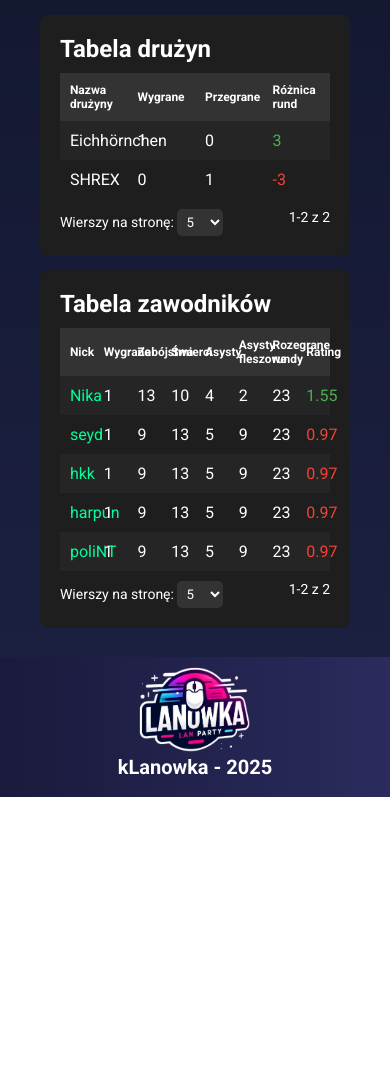
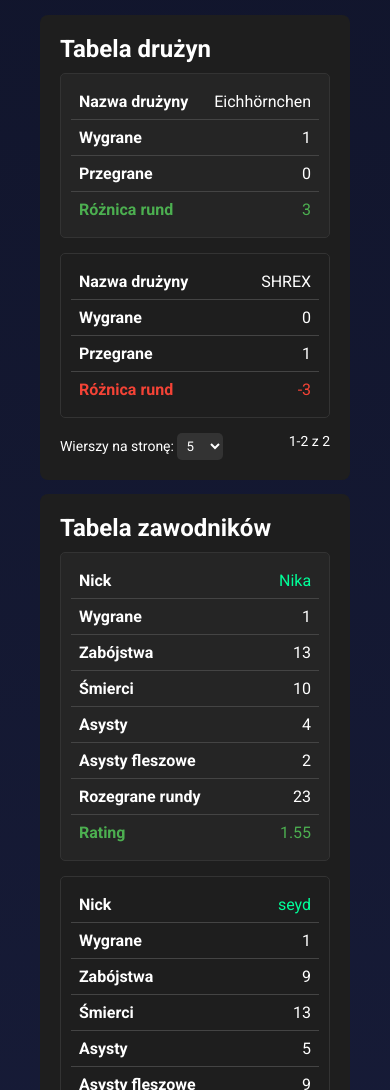
Before and after one commit to seeyd7/kLANOWKA-panel, a plain HTML site: page panel.html in a window 390 px wide. Shown: the part 332-1422 px from the top of the page. Before the commit the page ends 1129 px from the top, so only its background shows below. Drawn offline with nearby package versions, Linux system fonts and the light colour scheme.

Commit message:
poprawki rwd i czary

```diff
--- a/panel.html
+++ b/panel.html
@@ -60,27 +60,28 @@
     </nav>
     <!-- Menu -->
 
-    <!-- <div class="black-overlay"></div> -->
+    <div class="black-overlay"></div>
 
     <!-- Strona główna -->
     <section class="main-info">
         <div class="lastmatch-container">
             <img src="img/mirage.webp">
             <div class="teams-name">
-                <p>Team 1</p>
+                <p class="">Team 1</p>
                 <p>VS</p>
-                <p>Team 2</p>
+                <p class="">Team 2</p>
             </div>
             <div class="match-mode">
                 <p>BO1</p>
             </div>
             <div class="match-result">
-                <p>13 : 10</p>
+                <p><span class="diff-positive">13</span> - <span class="diff-negative">10</span></p>
             </div>
         </div>
         <div class="leaderboards">
             <div class="leaderboard-teams">
                 <h2>Tabela drużyn</h2>
+                <div class="table-container">
                     <table>
                         <thead>
                             <tr>
@@ -92,19 +93,21 @@
                         </thead>
                         <tbody>
                             <tr>
-                            <td>Eichhörnchen</td>
-                            <td>1</td>
-                            <td>0</td>
-                            <td class="diff-positive">3</td>
+                                <td data-label="Nazwa drużyny">Eichhörnchen</td>
+                                <td data-label="Wygrane">1</td>
+                                <td data-label="Przegrane">0</td>
+                                <td data-label="Różnica rund" class="diff-positive">3</td>
                             </tr>
                             <tr>
-                            <td>SHREX</td>
-                            <td>0</td>
-                            <td>1</td>
-                            <td class="diff-negative">-3</td>
+                                <td data-label="Nazwa drużyny">SHREX</td>
+                                <td data-label="Wygrane">0</td>
+                                <td data-label="Przegrane">1</td>
+                                <td data-label="Różnica rund" class="diff-negative">-3</td>
                             </tr>
                         </tbody>
                     </table>
+                </div>
+
                 <div class="pagination">
                     <span>Wierszy na stronę:
                         <select>
@@ -119,6 +122,7 @@
             </div>
             <div class="leaderboard-players">
                 <h2>Tabela zawodników</h2>
+                <div class="table-container">
                     <table>
                         <thead>
                             <tr>
@@ -134,88 +138,59 @@
                         </thead>
                         <tbody>
                             <tr>
-                            <td><a href="#">Nika</a></td>
-                            <!-- Wygrane -->
-                            <td>1</td>
-                            <!-- Zabójstwa -->
-                            <td>13</td>
-                            <!-- Śmierci -->
-                            <td>10</td>
-                            <!-- Asysty -->
-                            <td>4</td>
-                            <!-- Asysty fleszowe -->
-                            <td>2</td>
-                            <!-- Rozegrane rundy -->
-                            <td>23</td>
-                            <!-- Rating -->
-                            <td class="diff-positive">1.55</td>
+                                <td data-label="Nick"><a href="#">Nika</a></td>
+                                <td data-label="Wygrane">1</td>
+                                <td data-label="Zabójstwa">13</td>
+                                <td data-label="Śmierci">10</td>
+                                <td data-label="Asysty">4</td>
+                                <td data-label="Asysty fleszowe">2</td>
+                                <td data-label="Rozegrane rundy">23</td>
+                                <td data-label="Rating" class="diff-positive">1.55</td>
                             </tr>
                             <tr>
-                            <td><a href="#">seyd</a></td>
-                            <!-- Wygrane -->
-                            <td>1</td>
-                            <!-- Zabójstwa -->
-                            <td>9</td>
-                            <!-- Śmierci -->
-                            <td>13</td>
-                            <!-- Asysty -->
-                            <td>5</td>
-                            <!-- Asysty fleszowe -->
-                            <td>9</td>
-                            <!-- Rozegrane rundy -->
-                            <td>23</td>
-                            <td class="diff-negative">0.97</td>
+                                <td data-label="Nick"><a href="#">seyd</a></td>
+                                <td data-label="Wygrane">1</td>
+                                <td data-label="Zabójstwa">9</td>
+                                <td data-label="Śmierci">13</td>
+                                <td data-label="Asysty">5</td>
+                                <td data-label="Asysty fleszowe">9</td>
+                                <td data-label="Rozegrane rundy">23</td>
+                                <td data-label="Rating" class="diff-negative">0.97</td>
                             </tr>
                             <tr>
-                            <td><a href="#">hkk</a></td>
-                            <!-- Wygrane -->
-                            <td>1</td>
-                            <!-- Zabójstwa -->
-                            <td>9</td>
-                            <!-- Śmierci -->
-                            <td>13</td>
-                            <!-- Asysty -->
-                            <td>5</td>
-                            <!-- Asysty fleszowe -->
-                            <td>9</td>
-                            <!-- Rozegrane rundy -->
-                            <td>23</td>
-                            <td class="diff-negative">0.97</td>
+                                <td data-label="Nick"><a href="#">hkk</a></td>
+                                <td data-label="Wygrane">1</td>
+                                <td data-label="Zabójstwa">9</td>
+                                <td data-label="Śmierci">13</td>
+                                <td data-label="Asysty">5</td>
+                                <td data-label="Asysty fleszowe">9</td>
+                                <td data-label="Rozegrane rundy">23</td>
+                                <td data-label="Rating" class="diff-negative">0.97</td>
                             </tr>
                             <tr>
-                            <td><a href="#">harpun</a></td>
-                            <!-- Wygrane -->
-                            <td>1</td>
-                            <!-- Zabójstwa -->
-                            <td>9</td>
-                            <!-- Śmierci -->
-                            <td>13</td>
-                            <!-- Asysty -->
-                            <td>5</td>
-                            <!-- Asysty fleszowe -->
-                            <td>9</td>
-                            <!-- Rozegrane rundy -->
-                            <td>23</td>
-                            <td class="diff-negative">0.97</td>
+                                <td data-label="Nick"><a href="#">harpun</a></td>
+                                <td data-label="Wygrane">1</td>
+                                <td data-label="Zabójstwa">9</td>
+                                <td data-label="Śmierci">13</td>
+                                <td data-label="Asysty">5</td>
+                                <td data-label="Asysty fleszowe">9</td>
+                                <td data-label="Rozegrane rundy">23</td>
+                                <td data-label="Rating" class="diff-negative">0.97</td>
                             </tr>
                             <tr>
-                            <td><a href="#">poliNT</a></td>
-                            <!-- Wygrane -->
-                            <td>1</td>
-                            <!-- Zabójstwa -->
-                            <td>9</td>
-                            <!-- Śmierci -->
-                            <td>13</td>
-                            <!-- Asysty -->
-                            <td>5</td>
-                            <!-- Asysty fleszowe -->
-                            <td>9</td>
-                            <!-- Rozegrane rundy -->
-                            <td>23</td>
-                            <td class="diff-negative">0.97</td>
+                                <td data-label="Nick"><a href="#">poliNT</a></td>
+                                <td data-label="Wygrane">1</td>
+                                <td data-label="Zabójstwa">9</td>
+                                <td data-label="Śmierci">13</td>
+                                <td data-label="Asysty">5</td>
+                                <td data-label="Asysty fleszowe">9</td>
+                                <td data-label="Rozegrane rundy">23</td>
+                                <td data-label="Rating" class="diff-negative">0.97</td>
                             </tr>
                         </tbody>
                     </table>
+                </div>
+
                 <div class="pagination">
                     <span>Wierszy na stronę:
                         <select>
@@ -228,6 +203,7 @@
                     <span>1-2 z 2</span>
                 </div>
             </div>
+
         </div>
     </section>
     <!-- Strona główna -->
--- a/styles/style.css
+++ b/styles/style.css
@@ -9,40 +9,28 @@
     outline: 0 !important;
     text-decoration: none !important;
 }
+
 :root{
   --main-color:#6c5ce7;
   --black:#13131a;
   --bg:#010103;
   --border:.1rem solid rgba(255,255,255,.3);
 }
+
 html {
     scroll-behavior: smooth;
     overflow-x: hidden;
 }
+
 input::-webkit-outer-spin-button,
 input::-webkit-inner-spin-button {
     -webkit-appearance: none;
     margin: 0;
 }
-/* input[type=number] {
-    -moz-appearance: textfield;
-} */
-.btn-default {
-    position: relative;
-    color: white;
-    background: var(--main-color);
-    padding: 10px 40px 10px 40px;
-    margin-top: 1vh;
-    transition: .4s;
-}
-.btn-default:hover {
-    background: #5140d4;
-    color: white;
-    padding: 10px 60px 10px 60px;
-}
 /* Main parameters */
 
 /* Fonts */
+
 /* Roboto */
 @import url('https://fonts.googleapis.com/css2?family=Roboto:wght@700&display=swap');
 /* Fonts */
@@ -68,6 +56,7 @@ input::-webkit-inner-spin-button {
     justify-content: center;
     opacity: 0;
 }
+
 #go2Top:hover {
     line-height: 20px !important;
 }
@@ -113,7 +102,7 @@ nav {
   font-family: 'Raleway', sans-serif;
 }
 
-/* Menu boczne */
+/* Menu boczne rozsuwane */
 .navbar-menu {
   position: fixed;
   height: 100vh;
@@ -193,6 +182,7 @@ nav {
   bottom: 14px;
 }
 
+/* Przycisk zaloguj przez steam */
 .steam-button {
   display: flex;
   align-items: center;
@@ -214,7 +204,7 @@ nav {
   color: #000;
 }
 
-/* Overlay gdy menu otwarte */
+/* Przyciemnienie gdy menu otwarte */
 .black-overlay {
   background-color: rgba(0, 0, 0, 0.3);
   position: absolute;
@@ -225,12 +215,13 @@ nav {
 }
 /* Overlay gdy menu otwarte */
 
+
+/* Wyłączenie napisu kLanowka poniżej 450px żeby było miejsce na przycisk zaloguj przez steam */
 @media screen and (max-width: 450px) {
   .menu-title {
     display: none;
   }
 }
-
 /* Menu */
 
 /* Strona główna info */
@@ -248,8 +239,8 @@ nav {
 .lastmatch-container {
   padding: 2%;
   height: 27vh;
-  width: 96%; /* 100% - 2% z lewej i prawej strony */
-  max-width: 1150px; /* Maksymalna szerokość */
+  width: 96%;
+  max-width: 1150px;
   display: flex;
   flex-direction: column;
   align-items: center;
@@ -291,7 +282,7 @@ nav {
 }
 /* Strona główna info */
 
-/* Leaderboards */
+/* Leaderboars */
 .leaderboards {
   width: 100%;
   padding: 3%;
@@ -299,6 +290,7 @@ nav {
   flex-direction: row;
   justify-content: space-around;
   align-items: center;
+  flex-wrap: wrap;
 }
 
 .leaderboard-teams, .leaderboard-players {
@@ -308,7 +300,6 @@ nav {
   width: 45%;
   color: white;
   font-family: Arial, sans-serif;
-  overflow-x: auto;
   max-width: 100%;
 }
 
@@ -320,8 +311,7 @@ table {
   width: 100%;
   border-collapse: collapse;
   max-width: 100%;
-  width: 100%;
-  table-layout: fixed;
+  table-layout: auto;
 }
 
 th, td {
@@ -355,6 +345,7 @@ tr:nth-child(even) {
   color: #f44336;
 }
 
+/* Paginacja */
 .pagination {
   margin-top: 10px;
   display: flex;
@@ -369,6 +360,8 @@ tr:nth-child(even) {
   padding: 5px;
   border-radius: 5px;
 }
+
+/* Tabele układają się w kolumne poniżej 1680px */
 @media screen and (max-width: 1680px) {
   .leaderboards {
     flex-direction: column;
@@ -376,6 +369,41 @@ tr:nth-child(even) {
   .leaderboard-teams, .leaderboard-players {
     width: 90%;
     margin: 2%;
+  }
+}
+
+/* Tabela zamienia się w tabelę pionową poniżęj 680px */
+@media screen and (max-width: 680px) {
+  table, thead, tbody, th, td, tr {
+      display: block;
+  }
+
+  thead {
+      display: none;
+  }
+
+  tr {
+      margin-bottom: 15px;
+      border: 1px solid #333;
+      padding: 10px;
+      border-radius: 5px;
+      background: #1e1e1e;
+  }
+
+  td {
+      display: flex;
+      justify-content: space-between;
+      padding: 8px;
+      border-bottom: 1px solid #444;
+  }
+
+  td:last-child {
+      border-bottom: none;
+  }
+
+  td::before {
+      content: attr(data-label);
+      font-weight: bold;
   }
 }
 /* Leaderboards */
@@ -389,10 +417,12 @@ footer {
   justify-content: space-evenly;
   align-items: center;
 }
+
 footer img {
   height: 90px;
   width: auto;
 }
+
 .footer-box {
   height: 8vh;
   width: 50%;
@@ -403,9 +433,12 @@ footer img {
   text-align: center;
   color: white;
 }
+
 .footer-box h2 {
   font-size: 20px;
 }
+
+/* Ułożenie elementów footera w kolumne poniżej 780px */
 @media screen and (max-width: 780px) {
   footer {
       flex-direction: column;
```
Lines whose indentation alone changed are shown as unchanged.
